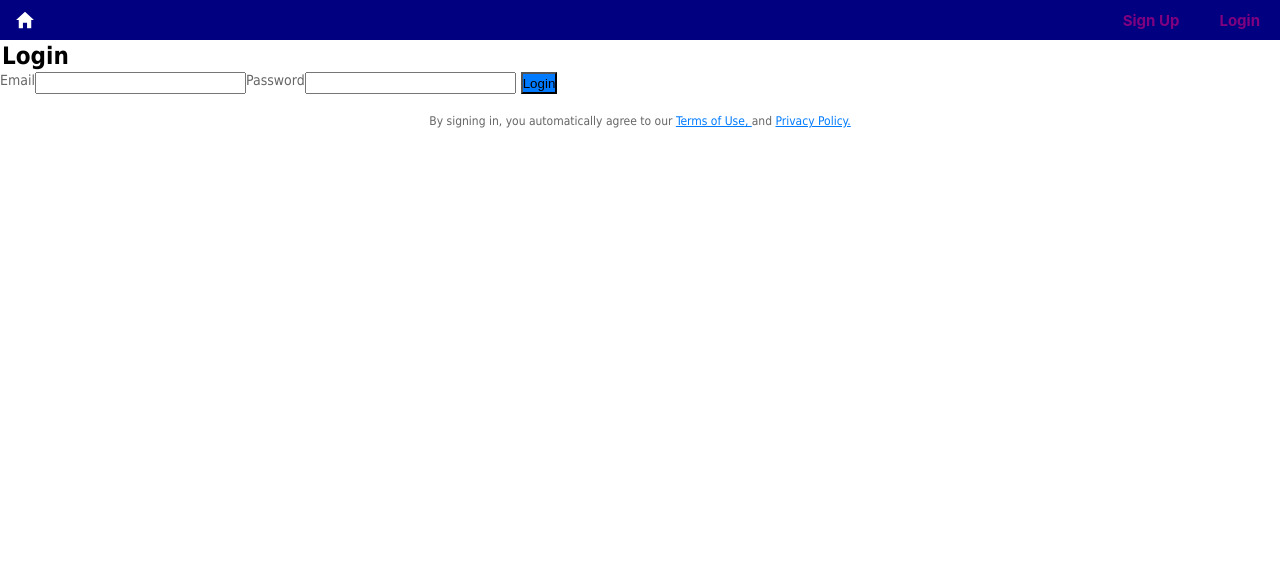
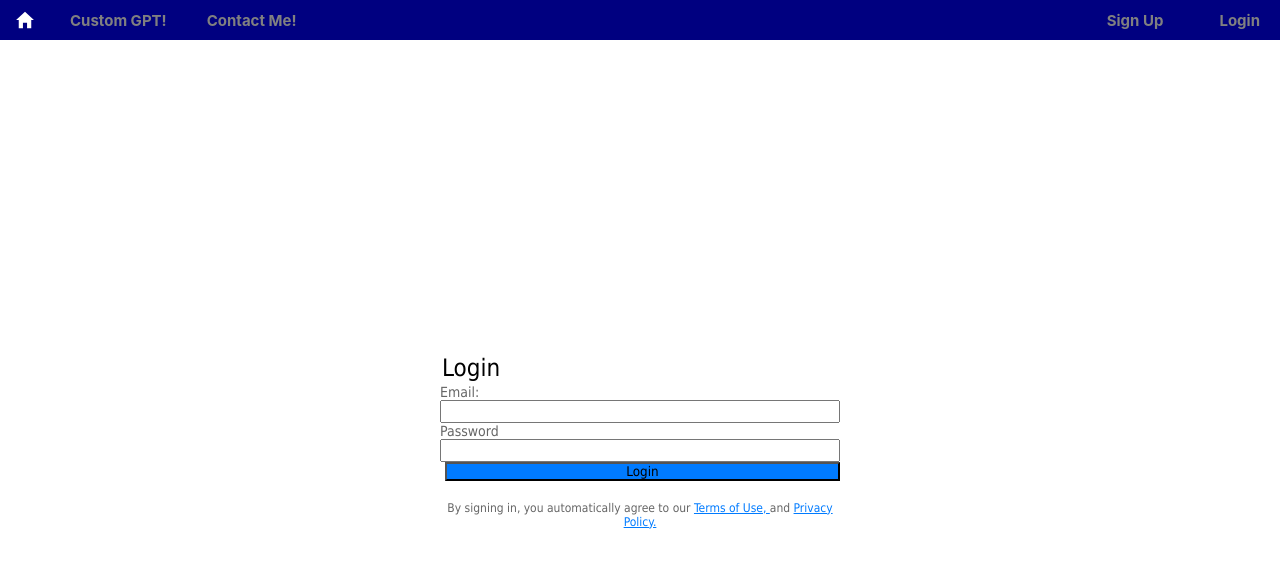
Before and after one commit to Ahmad-Darami/Website-Stack, a Next.js app: page /auth/login in a window 1280 px wide. Shown: the top 566 px of the page. Built offline with nearby package versions, Linux system fonts and the light colour scheme; no server answers.

Commit message:
Fixed Navbar behaviour, added two new links to pages.

```diff
--- a/Styles/GlobalStyles.js
+++ b/Styles/GlobalStyles.js
@@ -3,7 +3,7 @@ import { createGlobalStyle } from "styled-components";
 const FontStyles = createGlobalStyle`
   @import url('https://fonts.googleapis.com/css2?family=Inter:wght@100;200;300;400;500;600;700;800;900&display=swap');
 
-  body {
+  * {
     font-family: Tahoma, sans-serif;
     font-weight: normal;
   }
--- a/components/Dashboard/Navbar.js
+++ b/components/Dashboard/Navbar.js
@@ -9,23 +9,39 @@ import FontStyles from '@/Styles/GlobalStyles';
 const Navbar = () => {
   const { setUser } = useStateContext()
 
-
   return (
     <>
     <FontStyles />
     <Nav>
-      <Home> </Home>
-      <NavLinks>
+    {/* Left-aligned buttons */}
+    <div style={{ display: "flex", gap: "0.rem", alignItems: "center" }}>
+          <Home />
+          <ButtonLink href="">Custom GPT!</ButtonLink>
+          <ButtonLink href="">Contact Me!</ButtonLink>
+        </div>
 
-        <ButtonLink  href="/auth/signup">Sign Up</ButtonLink>
-        <ButtonLink  href="/auth/login">Login</ButtonLink>
+    {/* Right-aligned buttons */}
+    <div style={{ display: "flex", gap: "1rem", alignItems: "center" }}>
+          <SSOLink href="/auth/signup">Sign Up</SSOLink>
+          <SSOLink href="/auth/login">Login</SSOLink>
+    </div>
 
 
-      </NavLinks>
     </Nav>
     </>
   );
 };
+
+const ButtonLink = styled(Link)`
+padding: 10px 20px; /* Adds padding */
+text-decoration: none; /* Optional: Remove underline */
+display: inline-block; /* Ensures padding works properly */
+font-family: "Inter",sans-serif;
+font-size: 15px;
+font-weight:bold;
+color: grey;
+align-items:left;
+`;
 
 const Nav = styled.nav`
 background-color: navy;
@@ -34,6 +50,7 @@ align-items:center;
 justify-content: space-between;
 gap: 25px;
 height: 40px;
+flex:flex-shrink;
 `;
 
 const Logo = styled(Link)`
@@ -41,10 +58,12 @@ align-items:left;
 `;
 
 const NavLinks = styled.div`
+display:flex;
+align-items:left;
 
 `;
 
-const ButtonLink = styled(Link)`
+const SSOLink = styled(Link)`
 
 padding: 10px 20px; /* Adds padding */
 text-decoration: none; /* Optional: Remove underline */
@@ -52,7 +71,8 @@ display: inline-block; /* Ensures padding works properly */
 font-family: "Inter",sans-serif;
 font-size: 15px;
 font-weight:bold;
-color: Purple;
+color: Grey;
+align-items:right;
 `;
 
 export default Navbar;
--- a/components/LandingPage/Hero.js
+++ b/components/LandingPage/Hero.js
@@ -27,8 +27,6 @@ const Hero = () => {
          Hi, I'm Ahmad Darami, a passionate developer, esports enthusiast, and tech tinkerer with a background in hardware engineering, networking, and telecommunications. I love diving into coding, problem-solving, and creative projects, whether it's building interactive web apps, experimenting with Arduino, or strategizing in FIFA esports.
          Currently, I’m expanding my knowledge in JavaScript, React, and Styled Components, bringing my engineering mindset into software development. I recently started using GitHub and am actively learning how to manage repositories and collaborate effectively.
          Beyond coding, I lead my FIFA esports division, exploring ways to make the fantasy football experience more engaging. I enjoy crafting unique challenges for my 1v1 player-pick game, pushing creativity and strategy in team-building.
-         I believe in continuous learning, hands-on experimentation, and making tech both functional and fun. Whether it's debugging a Node.js app, deploying a project to Vercel, or optimizing network setups, I always strive for efficiency and innovation.
-         🚀 Always building, always learning.
          Let’s connect and create something amazing! 😃🔥
        </HeroTextColumn>
 
@@ -71,6 +69,7 @@ const Container = styled.div`
 
 const HeroTextColumn = styled.div`
 font-size: 10px;
+width: 350px;
 
 `;
 
--- a/pages/_app.js
+++ b/pages/_app.js
@@ -9,9 +9,12 @@ export const GlobalStyle = createGlobalStyle`
     margin: 0;
     padding: 0;
 
+
   }
-  // body {
-  // background-color:black;
+  body {
+  background-color:white;
+  overflow:hidden;
+
   }
 `
 
--- a/pages/auth/login.js
+++ b/pages/auth/login.js
@@ -22,27 +22,41 @@ const Login = () => {
   return (
     <>
     <Navbar/>
-      <Header>
-        Login
-      </Header>
+    <LogInSection>
     <Section>
-      <InputTitle>Email</InputTitle>
+    <Header>
+      Login
+    </Header>
+      <InputTitle>Email: </InputTitle>
       <Input type="email" value={email} onChange={(e) => setEmail(e.target.value)}/>
-      <InputTitle>Password</InputTitle>
+
+    <Section>
+    <InputTitle>Password</InputTitle>
       <Input type="password" value={password} onChange={(e) => setPassword(e.target.value)}/>
-
-
       <MainButton onClick={handleLogin}>Login</MainButton>
-
     </Section>
     <UserAgreementText>By signing in, you automatically agree to our <UserAgreementSpan href='/legal/terms-of-use' rel="noopener noreferrer" target="_blank"> Terms of Use</UserAgreementSpan> and <UserAgreementSpan href='/legal/privacy-policy' rel="noopener noreferrer" target="_blank">Privacy Policy.</UserAgreementSpan></UserAgreementText>
-
+    </Section>
+    </LogInSection>
     </>
   )
 }
 
 const Section = styled.section`
   display: flex;
+  flex-direction: column;
+  margin:
+  height: 70px;
+  width: 400px;
+  justify-content: center;
+`;
+
+const LogInSection = styled.div`
+  display: flex;
+  height: 100vh;
+  overflow: none;
+  justify-content: center;
+
 `;
 
 const Header = styled.h1`
```
Also changed, not shown: pages/CustomGPT.js (added, +28 -0 lines), pages/auth/signup.js (+13 -4 lines), pages/ContactMe.Js (added).
